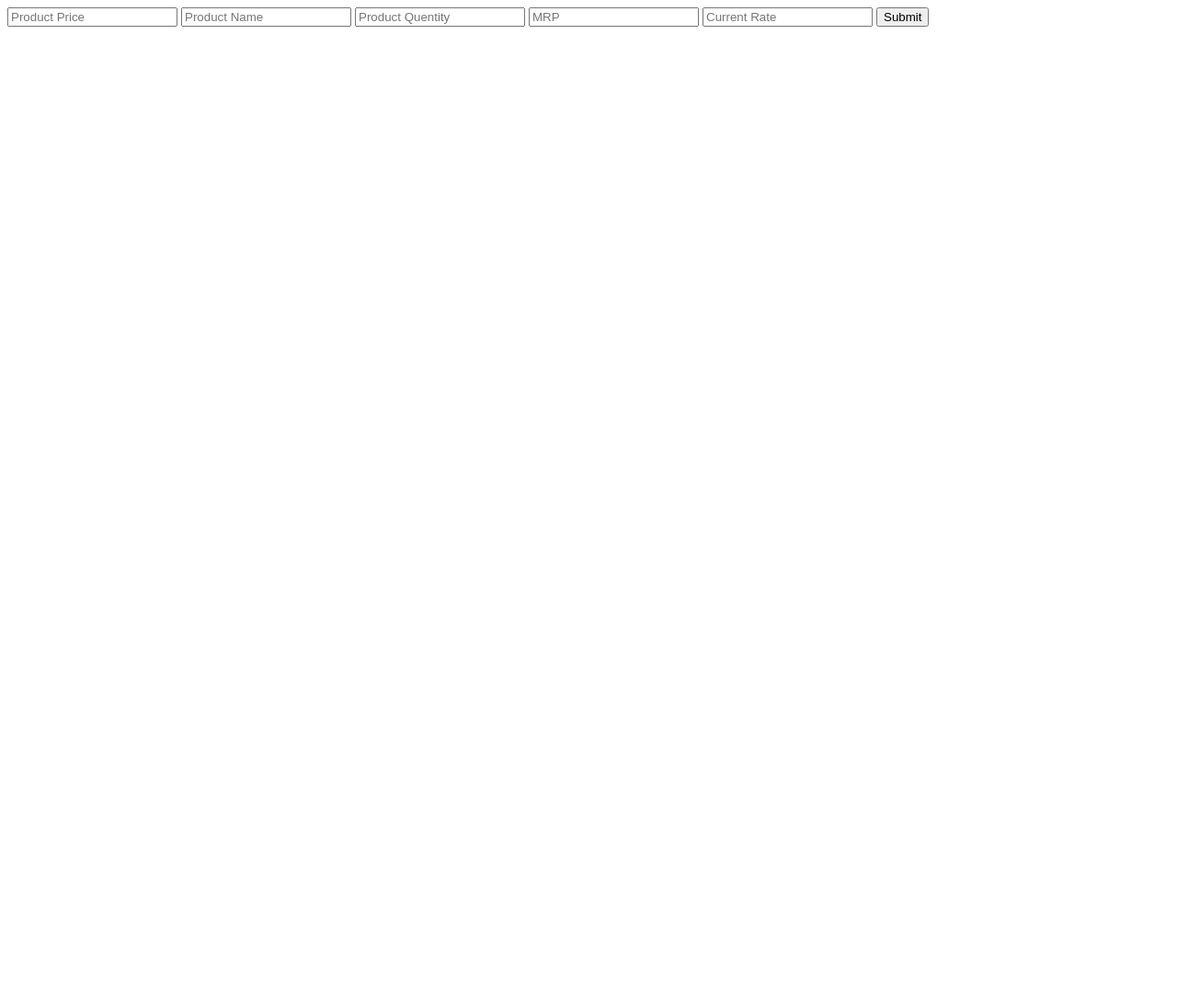
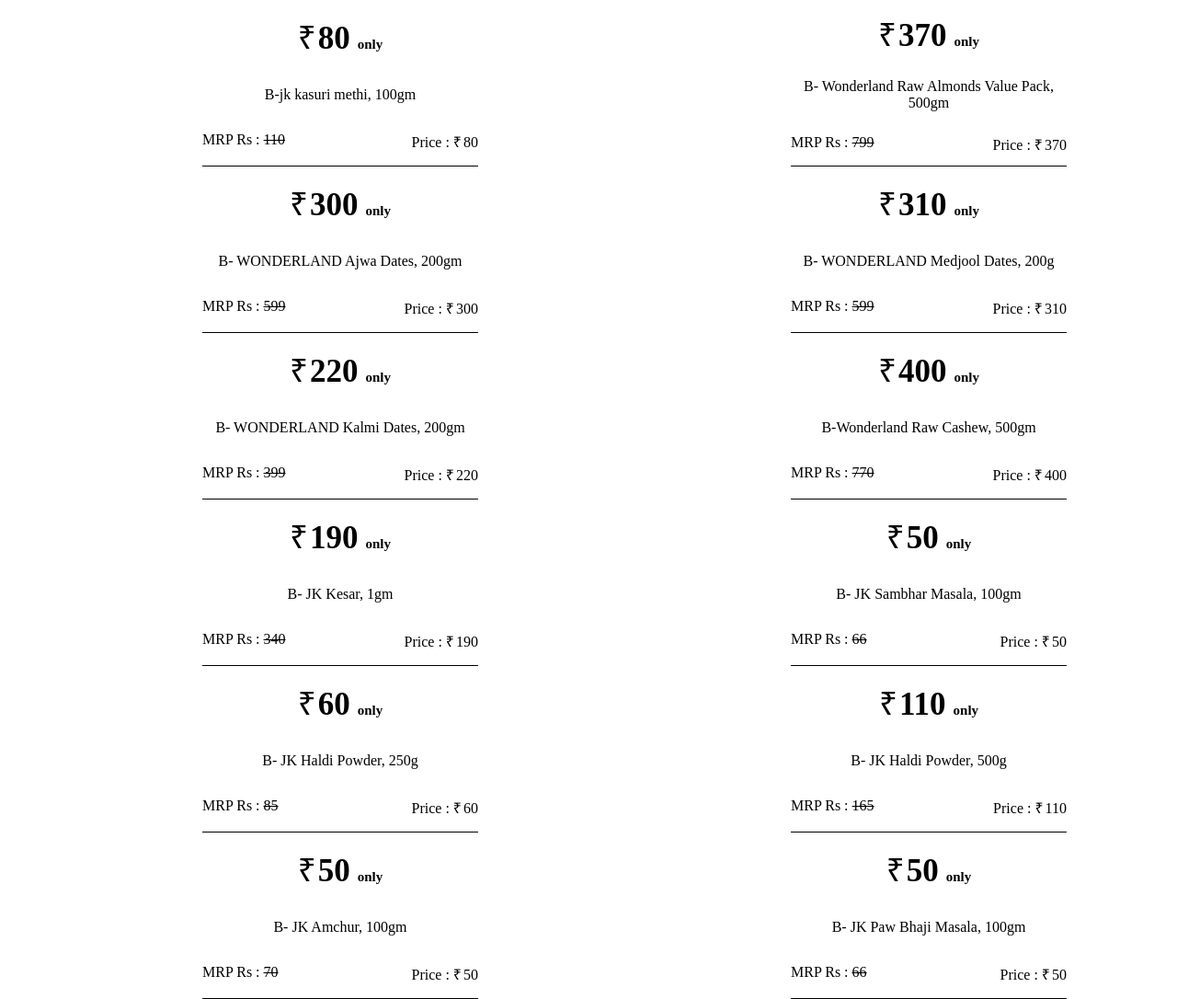
Before and after one commit to Danish-chouhan/Product-Project, a plain HTML site: page index.html in a window 1280 px wide. Shown: the whole page at 92% size. Before the commit the page ends 800 px from the top, so only its background shows below. Drawn offline with Linux system fonts and the light colour scheme.

Commit message:
main page

```diff
--- /dev/null
+++ b/CSS/index.css
@@ -0,0 +1,43 @@
+* {
+    margin: 0;
+    padding: 0;
+}
+
+.maiContainer {
+    display: grid;
+    grid-template-columns: repeat(2, 200px);
+    justify-content: space-around;
+}
+
+#Product {
+    height: 180px;
+    display: flex;
+    flex-direction: column;
+    justify-content: space-around;
+    width: 300px;
+    border-bottom: 1px solid black;
+}
+
+.maiContainer h2,
+p {
+    text-align: center;
+}
+
+h2 {
+    font-size: 35px;
+}
+
+#Rupee {
+    font-weight: 200;
+    margin-right: 2px;
+}
+
+#Only {
+    margin-left: 8px;
+    font-size: 15px;
+}
+
+.price {
+    display: flex;
+    justify-content: space-between;
+}
--- a/index.html
+++ b/index.html
@@ -1,19 +1,121 @@
 <!DOCTYPE html>
 <html lang="en">
+
 <head>
     <meta charset="UTF-8">
     <meta name="viewport" content="width=device-width, initial-scale=1.0">
-    <title></title>
+    <title>Document</title>
+    <link rel="stylesheet" href="./CSS/index.css">
 </head>
+
 <body>
-    <form action="">
-        <input type="number" placeholder="Product Price" name="" id="Product-Price">
-        <input type="text" placeholder="Product Name" name="" id="Product-Name">
-        <input type="number" placeholder="Product Quentity" name="" id="Product-Quentity">
-        <input type="number" placeholder="MRP" name="" id="MRP">
-        <input type="number" placeholder="Current Rate" name="" id="Current-Rate">
-        <input type="submit">
-    </form>
+    <div class="maiContainer">
+        <div id="Product">
+            <h2><span id="Rupee">₹</span>80<span id="Only">only</span></h2>
+            <p>B-jk kasuri methi, 100gm</p>
+            <div class="price">
+                <p>MRP Rs : <del>110</del></p>
+                <p>Price : <span id="Rupee">₹</span>80</p>
+            </div>
+        </div>
+        <div id="Product">
+            <h2><span id="Rupee">₹</span>370<span id="Only">only</span></h2>
+            <p>B- Wonderland Raw Almonds
+                Value Pack, 500gm</p>
+            <div class="price">
+                <p>MRP Rs : <del> 799 </del></p>
+                <p>Price : <span id="Rupee">₹</span>370</p>
+            </div>
+        </div>
+        <div id="Product">
+            <h2><span id="Rupee">₹</span>300<span id="Only">only</span></h2>
+            <p>B- WONDERLAND Ajwa Dates,
+                200gm
+            </p>
+            <div class="price">
+                <p>MRP Rs : <del> 599 </del></p>
+                <p>Price : <span id="Rupee">₹</span>300</p>
+            </div>
+        </div>
+        <div id="Product">
+            <h2><span id="Rupee">₹</span>310<span id="Only">only</span></h2>
+            <p>B- WONDERLAND Medjool
+                Dates, 200g</p>
+            <div class="price">
+                <p>MRP Rs : <del> 599 </del></p>
+                <p>Price : <span id="Rupee">₹</span>310</p>
+            </div>
+        </div>
+        <div id="Product">
+            <h2><span id="Rupee">₹</span>220<span id="Only">only</span></h2>
+            <p>B- WONDERLAND Kalmi Dates,
+                200gm
+            </p>
+            <div class="price">
+                <p>MRP Rs : <del> 399 </del></p>
+                <p>Price : <span id="Rupee">₹</span>220</p>
+            </div>
+        </div>
+        <div id="Product">
+            <h2><span id="Rupee">₹</span>400<span id="Only">only</span></h2>
+            <p>B-Wonderland Raw Cashew,
+                500gm</p>
+            <div class="price">
+                <p>MRP Rs : <del> 770 </del></p>
+                <p>Price : <span id="Rupee">₹</span>400</p>
+            </div>
+        </div>
+        <div id="Product">
+            <h2><span id="Rupee">₹</span>190<span id="Only">only</span></h2>
+            <p>B- JK Kesar, 1gm
+            </p>
+            <div class="price">
+                <p>MRP Rs : <del> 340 </del></p>
+                <p>Price : <span id="Rupee">₹</span>190</p>
+            </div>
+        </div>
+        <div id="Product">
+            <h2><span id="Rupee">₹</span>50<span id="Only">only</span></h2>
+            <p>B- JK Sambhar Masala, 100gm</p>
+            <div class="price">
+                <p>MRP Rs : <del> 66 </del></p>
+                <p>Price : <span id="Rupee">₹</span>50</p>
+            </div>
+        </div>
+        <div id="Product">
+            <h2><span id="Rupee">₹</span>60<span id="Only">only</span></h2>
+            <p>B- JK Haldi Powder, 250g</p>
+            <div class="price">
+                <p>MRP Rs : <del> 85 </del></p>
+                <p>Price : <span id="Rupee">₹</span>60</p>
+            </div>
+        </div>
+        <div id="Product">
+            <h2><span id="Rupee">₹</span>110<span id="Only">only</span></h2>
+            <p>B- JK Haldi Powder, 500g</p>
+            <div class="price">
+                <p>MRP Rs : <del> 165 </del></p>
+                <p>Price : <span id="Rupee">₹</span>110</p>
+            </div>
+        </div>
+        <div id="Product">
+            <h2><span id="Rupee">₹</span>50<span id="Only">only</span></h2>
+            <p>B- JK Amchur, 100gm</p>
+            <div class="price">
+                <p>MRP Rs : <del> 70 </del></p>
+                <p>Price : <span id="Rupee">₹</span>50</p>
+            </div>
+        </div>
+        <div id="Product">
+            <h2><span id="Rupee">₹</span>50<span id="Only">only</span></h2>
+            <p>B- JK Paw Bhaji Masala, 100gm
+            </p>
+            <div class="price">
+                <p>MRP Rs : <del> 66 </del></p>
+                <p>Price : <span id="Rupee">₹</span>50</p>
+            </div>
+        </div>
+    </div>
 </body>
-<script src="./main.js"></script>
+
 </html>
```
Also changed, not shown: form.html (added, +19 -0 lines).
